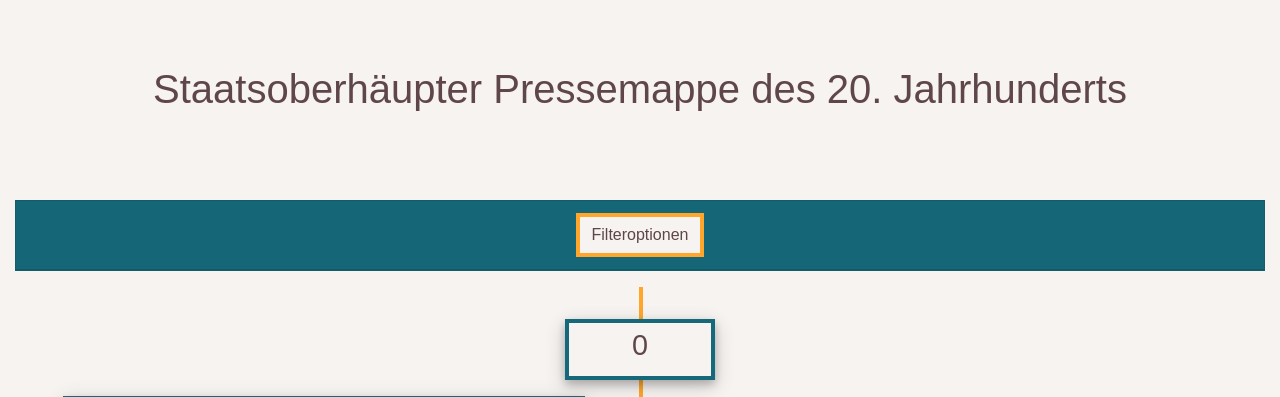
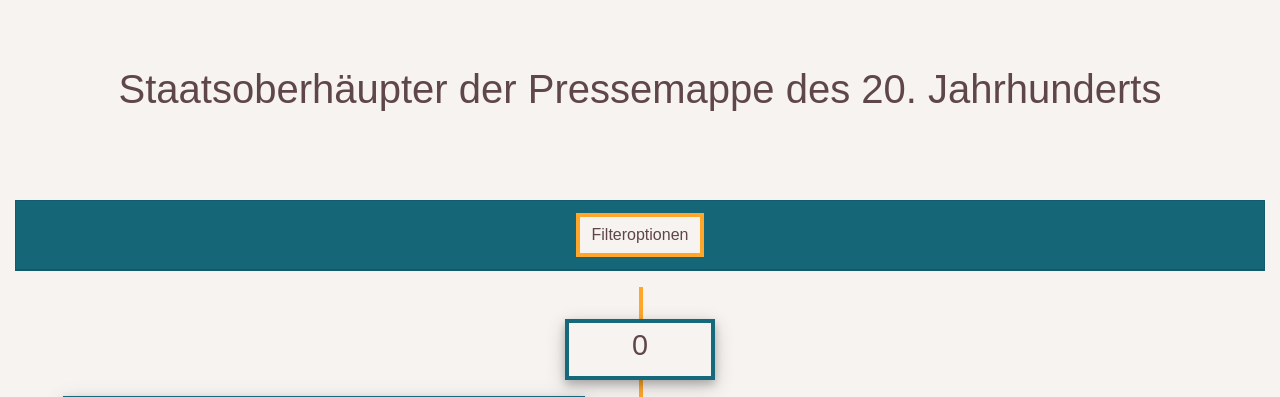
Before and after one commit to julstan/projectPressemappe20, a Django app: template Pressemappe/timeline/templates/timeline/timeline_neu.html in a window 1280 px wide. Shown: the top 397 px of the page. Run offline with Django 3.2, Linux system fonts and the light colour scheme; data comes from the database, SQL or seed files in the repository; the template is opened without the code that fills it: values that come from a table or form of the project are taken from there, most other values are stand-ins (such as "Sample title", 1, 10 or a date in 2020); some libraries are stand-ins or nearby versions.

Commit message:
timeline_neu.html aktualisiert

```diff
--- a/Pressemappe/timeline/templates/timeline/timeline_neu.html
+++ b/Pressemappe/timeline/templates/timeline/timeline_neu.html
@@ -4,7 +4,7 @@
 
 
 <div class="top-container">
-    <h1>Staatsoberhäupter Pressemappe des 20. Jahrhunderts</h1>
+    <h1>Staatsoberhäupter der Pressemappe des 20. Jahrhunderts</h1>
 </div>
 <div class="sticky-top">
     <div class="row">
```
